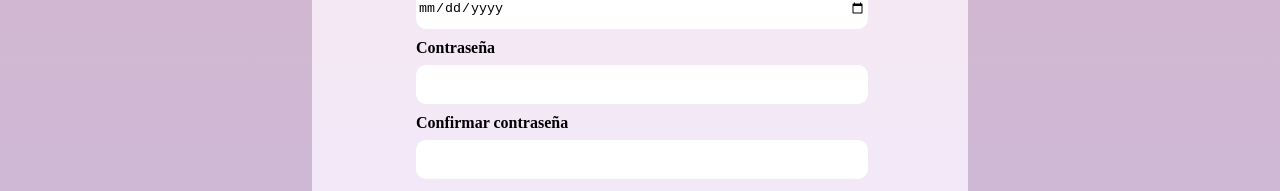
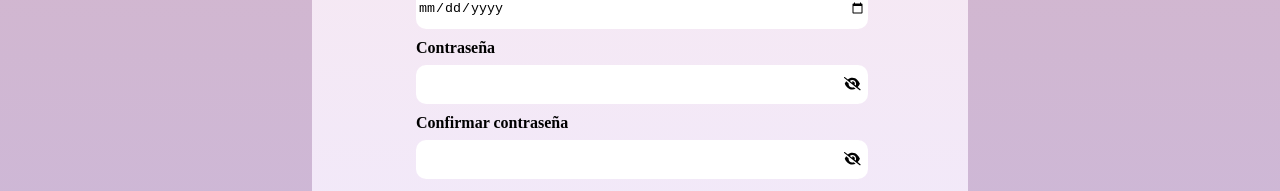
Before and after one commit to mceciabate/vakita-project, a React (Vite) app in the folder vakitaProyectFrontEnd/: page /register in a window 1280 px wide. Shown: the part 744-935 px from the top of the page. Built offline with nearby package versions, Linux system fonts and the light colour scheme; a web font is replaced by a local one.

Commit message:
se acomodo estilo perfil y se agrega faEye solo en register

```diff
--- a/vakitaProyectFrontEnd/src/components/Login/Login.jsx
+++ b/vakitaProyectFrontEnd/src/components/Login/Login.jsx
@@ -20,6 +20,8 @@ import {
 } from "./Login.styled.jsx";
 import { useNavigate } from "react-router-dom";
 import axios from "axios";
+
+
 
 function Login() {
   const { loginData, setLogged } = useUser();
@@ -281,6 +283,7 @@ function Login() {
                 {formik.errors.email}
               </span>
             )}
+
           </ContainerInput>
 
           <ContainerInput>
--- a/vakitaProyectFrontEnd/src/components/Login/Login.styled.jsx
+++ b/vakitaProyectFrontEnd/src/components/Login/Login.styled.jsx
@@ -34,6 +34,15 @@ align-items: center;
 background: linear-gradient(0deg, #EEE9FF 6%, #FCE8E9 91%);
 border-radius:50px;
 
+ .password-t{
+
+     background-color: transparent;
+     border: none;
+     position:relative;
+     right: 240%;
+     top: 160%;
+     height: 40px;
+}
 
 /* En esta seccion cambiara en mobile*/
 @media (max-width: 1400px){
@@ -79,6 +88,8 @@ export const ContainerInput = styled.div`
     display: flex;
     flex-direction: column;
     justify-content: space-around;
+
+
 
     .input-email {
 
--- a/vakitaProyectFrontEnd/src/components/Perfil/styled.js
+++ b/vakitaProyectFrontEnd/src/components/Perfil/styled.js
@@ -188,6 +188,10 @@ export const BtnChangePwd = styled.button`
     }
 
     @media (min-width: 769px) {
-        margin: 0 5rem;
+        margin: 0 ;
+        margin-left: 10%;
+       position: relative;
+       bottom: 1.8rem;
+
     }
 `;
--- a/vakitaProyectFrontEnd/src/components/Register/Register.jsx
+++ b/vakitaProyectFrontEnd/src/components/Register/Register.jsx
@@ -13,9 +13,15 @@ import {
   Input,
   Button, ErrorSpan, CheckSection
 } from "./Register.styled.jsx";
+import { faEye, faEyeSlash } from "@fortawesome/free-solid-svg-icons";
+import { FontAwesomeIcon } from '@fortawesome/react-fontawesome';
 
 
 function Registerr() {
+
+  const [showPassword, setShowPassword] = useState(false);
+  const [showPasswordConfirm, setShowPasswordConfirm] = useState(false);
+
 
   const maxYear = () => {
     const maxYear = new Date().getFullYear() - 18;
@@ -191,32 +197,54 @@ function Registerr() {
               )}
               <Label htmlFor="password">Contraseña</Label>
               <Input
-                type="password"
+        type={showPassword ? "text" : "password"}
         name="password"
         id="password"
         value={formik.values.password}
         onChange={formik.handleChange}
         onBlur={formik.handleBlur}
       />
+      <button
+        type="button"
+        className="password-toggle"
+        onClick={() => setShowPassword(!showPassword)}
+      >
+        <FontAwesomeIcon
+          icon={showPassword ? faEye :  faEyeSlash }
+          className="password-icon"
+        />
+      </button>
 
     {formik.touched.password && formik.errors.password && (
       <ErrorSpan>{formik.errors.password}</ErrorSpan>
     )}
 
+
+
               <Label htmlFor="passwordConfirm">Confirmar contraseña</Label>
+
    <Input
-                type="password"
+        type={showPasswordConfirm ? "text" : "password"}
         name="passwordConfirm"
         id="passwordConfirm"
         value={formik.values.passwordConfirm}
         onChange={formik.handleChange}
         onBlur={formik.handleBlur}
       />
-              {formik.touched.passwordConfirm &&
-                formik.errors.passwordConfirm && (
+      <button
+        type="button"
+        className="password-toggle"
+        onClick={() => setShowPasswordConfirm(!showPasswordConfirm)}
+      >
+        <FontAwesomeIcon
+          icon={showPasswordConfirm ? faEye :  faEyeSlash}
+          className="password-confirm-icon"
+        />
+      </button>
+
+    {formik.touched.passwordConfirm && formik.errors.passwordConfirm && (
       <ErrorSpan>{formik.errors.passwordConfirm}</ErrorSpan>
     )}
-
                 <CheckSection>
                   <input type="checkbox"
                   onClick={() => setChecked(!checked)}
--- a/vakitaProyectFrontEnd/src/components/Register/Register.styled.jsx
+++ b/vakitaProyectFrontEnd/src/components/Register/Register.styled.jsx
@@ -103,6 +103,15 @@ display: flex;
 flex-direction: row;
 justify-content: space-between;
 margin-left:13%;
+
+.password-toggle{
+  background-color: transparent;
+  border: none;
+  position: relative;
+  right: 1.5rem;
+}
+
+
 
 .contedor-form1 {
   width: 50%;
```
Lines whose indentation alone changed are shown as unchanged.
